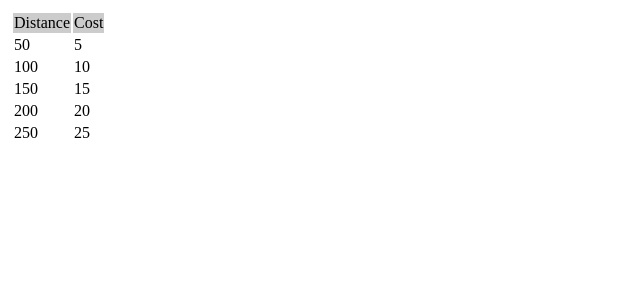
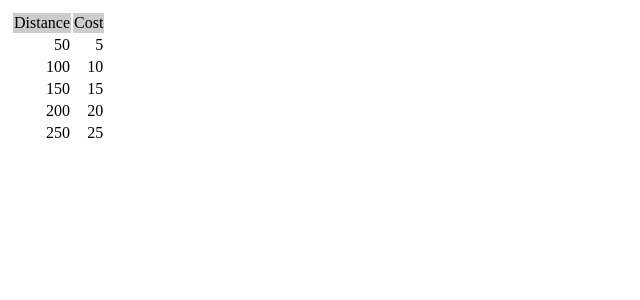
Before and after one commit to EvanGoss/PHPmySQL1, a PHP site: page /freight.php in a window 1280 px wide. Shown: the top 300 px of the page, without its empty margins (0-640 px from the left). Run offline with PHP 8.4, Linux system fonts and the light colour scheme.

Commit message:
Remove unnecessary escape characters

```diff
--- a/freight.php
+++ b/freight.php
@@ -16,8 +16,8 @@
       $distance = 50;
       do {
         echo '<tr>
-            <td style=\"text-align: right;\">'.$distance.'</td>
-            <td style=\"text-align: right;\">'.($distance / 10).'</td>
+            <td style="text-align: right;">'.$distance.'</td>
+            <td style="text-align: right;">'.($distance / 10).'</td>
           </tr>'."\n";
         $distance += 50;
       } while ($distance <= 250);
```
